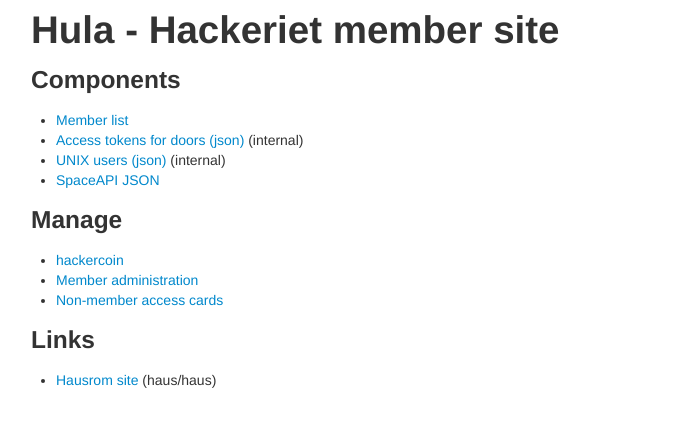
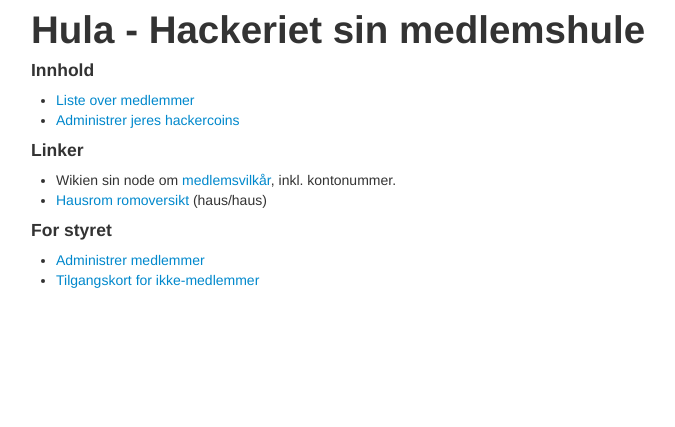
Before and after one commit to kiloreven/hackerhula, a Django app: page /hula/ in a window 1280 px wide. Shown: the top 427 px of the page, without its empty margins (139-814 px from the left). Run offline with Django 3.2, Linux system fonts and the light colour scheme; parts of the project's set-up code (start-up, migrations or seed data) failed here and were passed over; some libraries are stand-ins or nearby versions.

Commit message:
Mer medlemsvennlig forside.

```diff
--- a/hackerhula/templates/frontpage.html
+++ b/hackerhula/templates/frontpage.html
@@ -1,26 +1,33 @@
 {% extends "base.html" %}
-{% block title %}Member list{%endblock%}
+{% block title %}Hackerhula{%endblock%}
 {% block main %}
-<h1>Hula - Hackeriet member site</h1>
+<h1>Hula - Hackeriet sin medlemshule</h1>
 
-<h3>Components</h3>
+<h4>Innhold</h4>
 <ul>
-  <li><a href="{% url "memberlist" %}">Member list</a></li>
-  <li><a href="{% url "dooraccess" %}">Access tokens for doors (json)</a> (internal)</li>
-  <li><a href="{% url "unixaccount" %}">UNIX users (json)</a> (internal)</li>
-  <li><a href="{% url "spaceapi_endpoint" %}">SpaceAPI JSON</a></li>
+  <li><a href="{% url "memberlist" %}">Liste over medlemmer</a></li>
+  <li><a href="{% url "coinaccount" %}">Administrer jeres hackercoins</a></li>
 </ul>
 
-<h3>Manage</h3>
-  <ul>
-     <li><a href="{% url "coinaccount" %}">hackercoin</a></li>
-     <li><a href="{% url "admin:index" %}member/member/">Member administration</a></li>
-     <li><a href="{% url "admin:index" %}member/physicalaccess/">Non-member access cards</a></li>
-  </ul>
+<h4>Linker</h3>
+<ul>
+  <li>Wikien sin node om <a href="https://hackeriet.no/membership/">medlemsvilkår</a>, inkl. kontonummer.</li>
+  <li><a href="https://hackeriet.no/hausrom/">Hausrom romoversikt</a> (haus/haus)</li>
+</ul>
 
-<h3>Links</h3>
-  <ul>
-    <li><a href="https://hackeriet.no/hausrom/">Hausrom site</a> (haus/haus)</li>
-  </ul>
+<h4>For styret</h4>
+<ul>
+   <li><a href="{% url "admin:index" %}member/member/">Administrer medlemmer</a></li>
+   <li><a href="{% url "admin:index" %}member/physicalaccess/">Tilgangskort for ikke-medlemmer</a></li>
+</ul>
+
+<!--
+<h4>API endpoints</h4>
+<ul>
+  <li><a href="{% url "dooraccess" %}">Dørtilgang (json)</a> (internal)</li>
+  <li><a href="{% url "unixaccount" %}">UNIX-brukere med nøkler (json)</a> (internal)</li>
+  <li><a href="{% url "spaceapi_endpoint" %}">SpaceAPI</a></li>
+</h4>
+-->
 
 {%endblock%}
```
